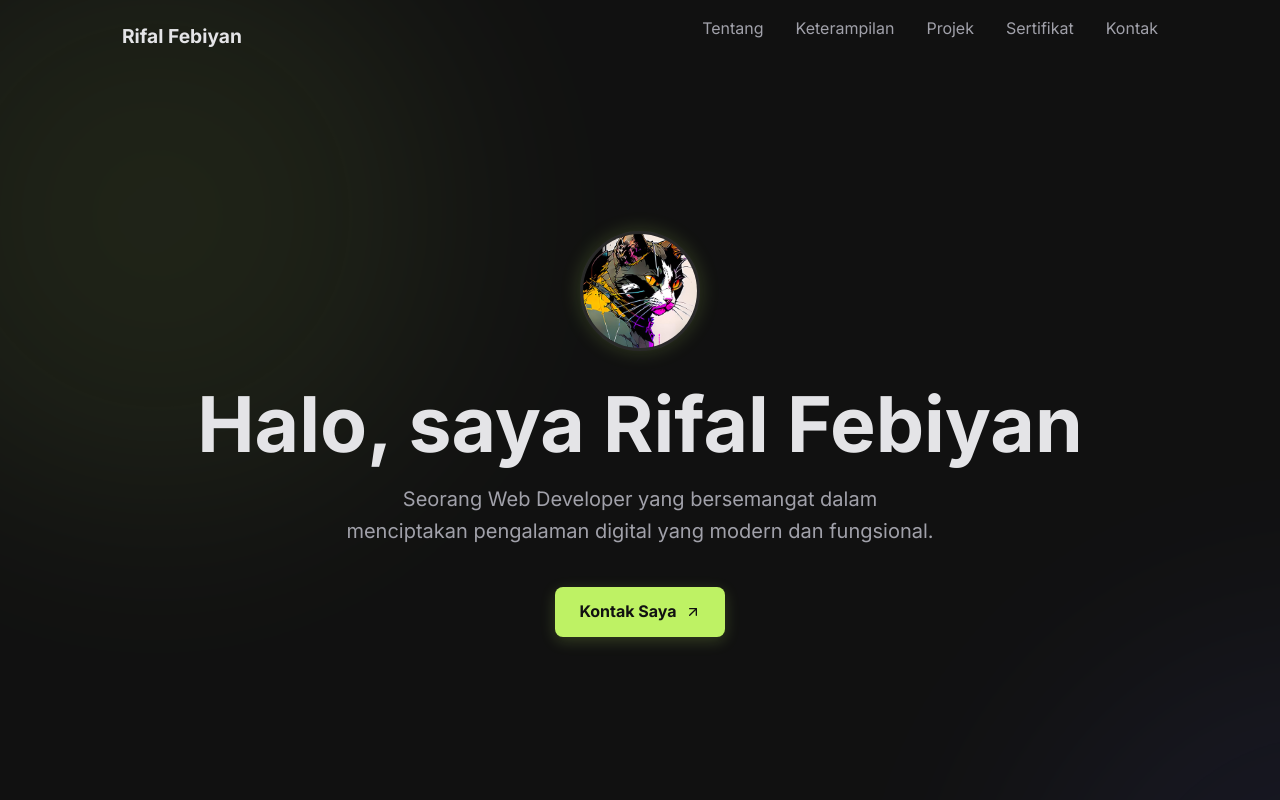
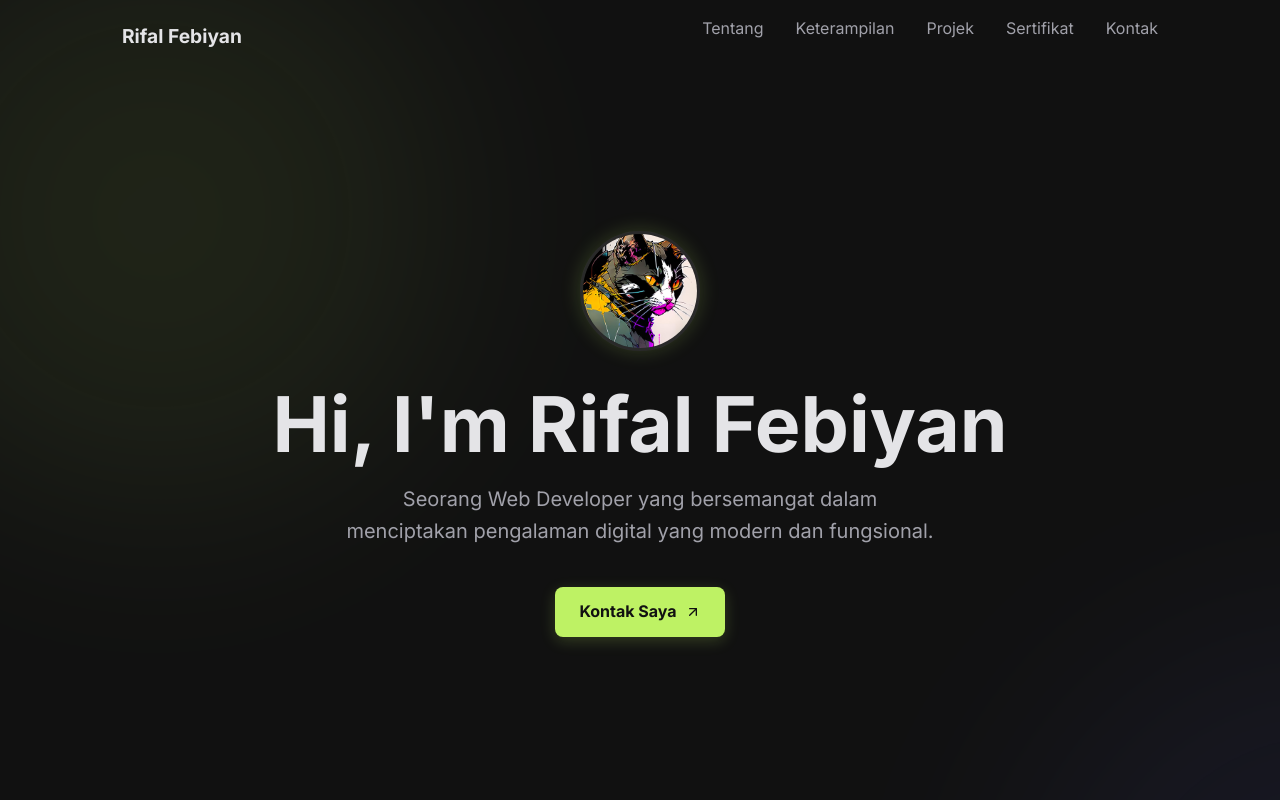
Before and after one commit to rifalfebiyan/web_profile, a React (Vite) app in the folder home-profile/: page / in a window 1280 px wide. Shown: the top 800 px of the page. Built offline with nearby package versions, Linux system fonts and the light colour scheme.

Commit message:
Update Home.jsx

```diff
--- a/home-profile/src/Home.jsx
+++ b/home-profile/src/Home.jsx
@@ -660,7 +660,7 @@ export default function App() {
         <section id="home" className="hero-section">
           <div className="hero-content">
             <img src="./profile2.jpg" alt="Profile" className="profile-img" />
-            <h1>Halo, saya Rifal Febiyan</h1>
+            <h1>Hi, I'm Rifal Febiyan</h1>
             <p className="hero-subtitle">Seorang Web Developer yang bersemangat dalam menciptakan pengalaman digital yang modern dan fungsional.</p>
             <a href="#contact" className="cta-button">
               Kontak Saya <ArrowUpRight size={16} />
```
